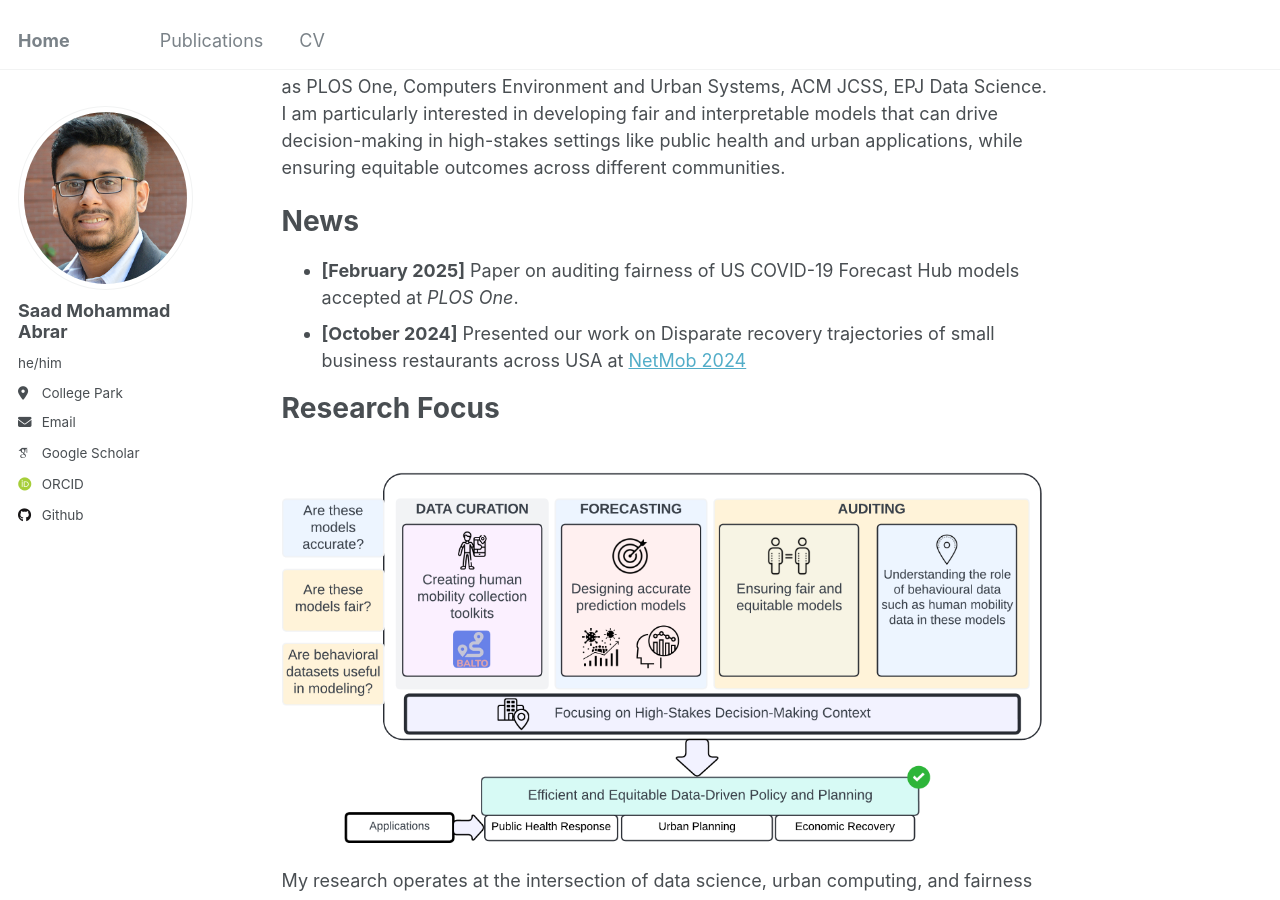
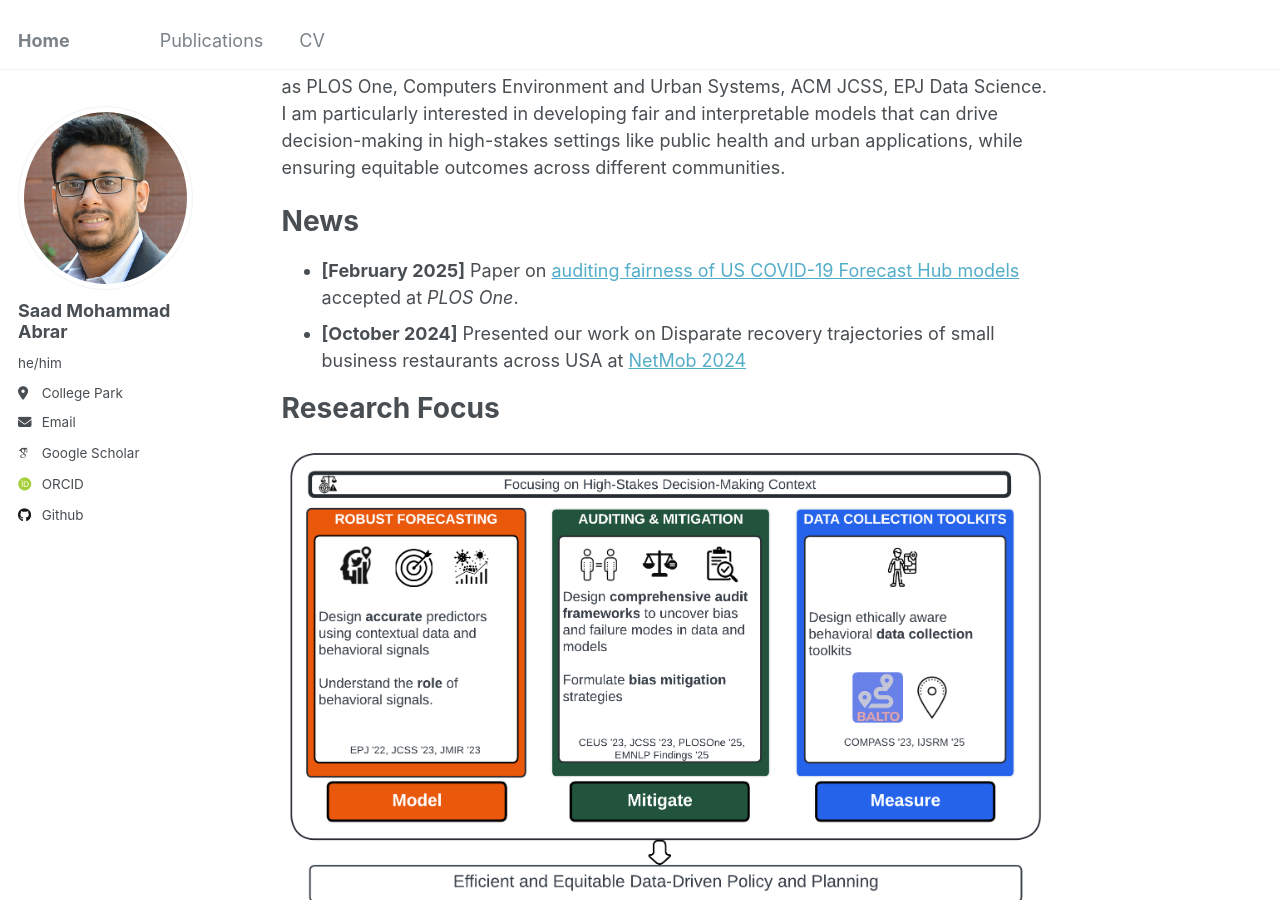
Before and after one commit to saad-abrar/saad-abrar.github.io, a Jekyll site: the page built from _pages/about.md, in a window 1280 px wide and 900 px high, scrolled down 470 px. Built offline with Jekyll 4.4.1, drawn with Linux system fonts in a browser that asks for light colours; some web fonts are replaced; part of the change alters nothing that is shown.

```diff
--- a/_pages/about.md
+++ b/_pages/about.md
@@ -13,7 +13,7 @@ Hi, I am Saad! I am a **Ph.D. candidate in Computer Science** at the University
 I completed my M.S. in Computer Science from UMD (2023) and my BSc in Computer Science and Engineering from Bangladesh University of Engineering and Technology (BUET) in 2017. My research has led to several peer-reviewed publications in venues such as PLOS One, Computers Environment and Urban Systems, ACM JCSS, EPJ Data Science. I am particularly interested in developing fair and interpretable models that can drive decision-making in high-stakes settings like public health and urban applications, while ensuring equitable outcomes across different communities.
 
 # News
-- **[February 2025]** Paper on auditing fairness of US COVID-19 Forecast Hub models accepted at *PLOS One*.
+- **[February 2025]** Paper on [auditing fairness of US COVID-19 Forecast Hub models](https://doi.org/10.1371/journal.pone.0319383) accepted at *PLOS One*.
 - **[October 2024]** Presented our work on Disparate recovery trajectories of small business restaurants across USA at [NetMob 2024](https://netmob.org/)
 
 
```
Also changed, not shown: images/ResearchFocus.png, 2 other files.
